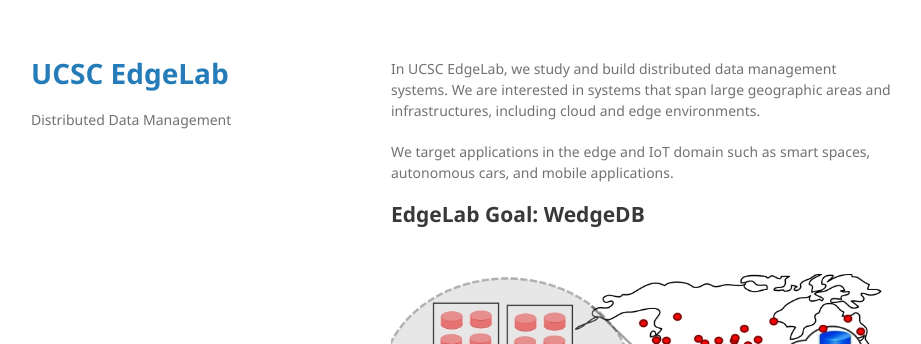
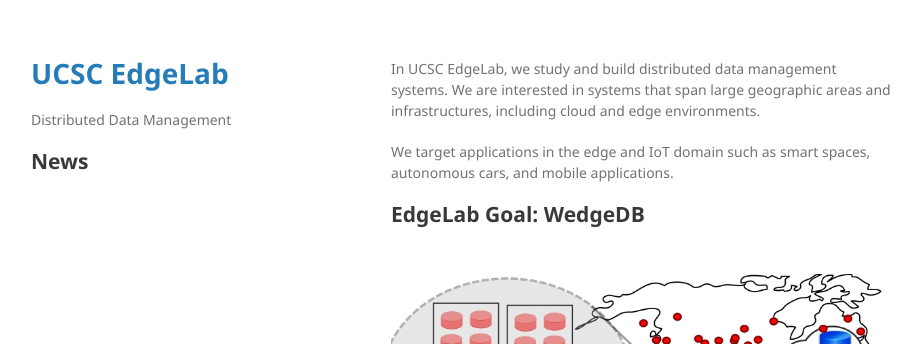
Before and after one commit to binbin-tuzi/binbin-tuzi.github.io, a Jekyll site: the page built from index.md, in a window 1280 px wide. Shown: the top 344 px of the page, without its empty margins (179-1100 px from the left). Built offline with Jekyll 4.4.1, drawn with Linux system fonts in a browser that asks for light colours.

Commit message:
Update default.html

```diff
--- a/_layouts/default.html
+++ b/_layouts/default.html
@@ -39,6 +39,15 @@
           <li><a href="{{ site.github.repository_url }}">View On <strong>GitHub</strong></a></li>
         </ul>
         {% endif %}
+
+      <div class="row">
+        <div class="col-sm-1"></div>
+        <div class="col-sm-1">
+            <div class="lead">
+                <h2>News</h2>
+            </div>
+      </div>
+
       </header>
       <section>
 
```
